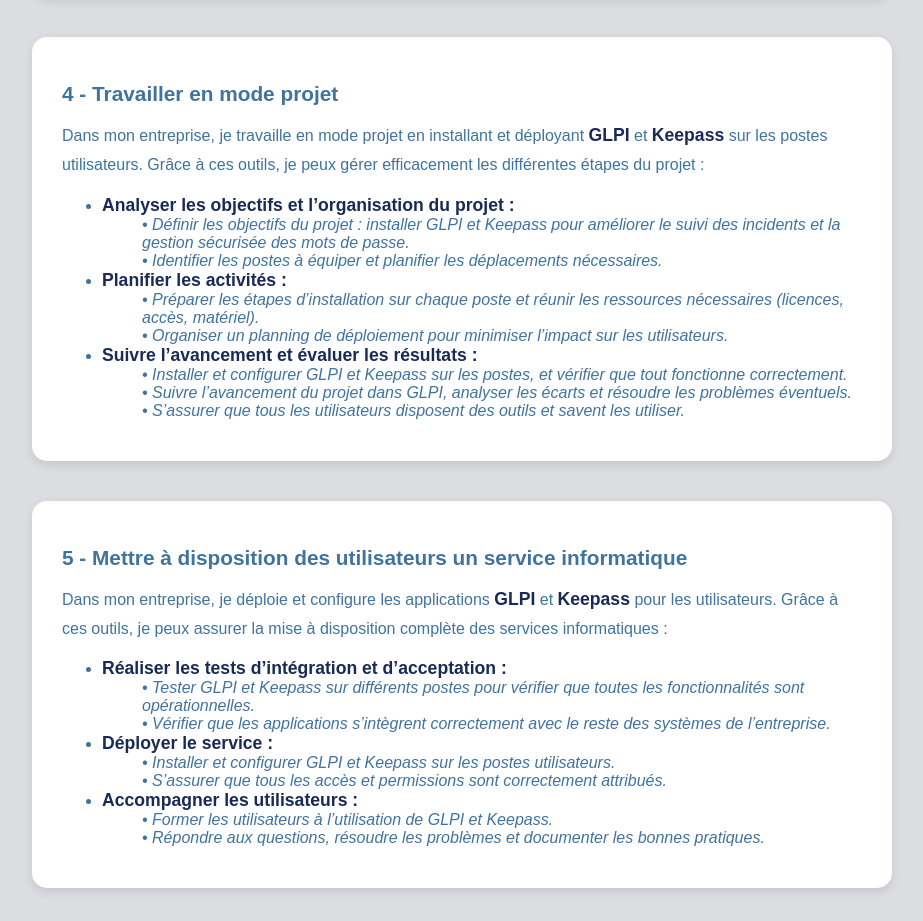
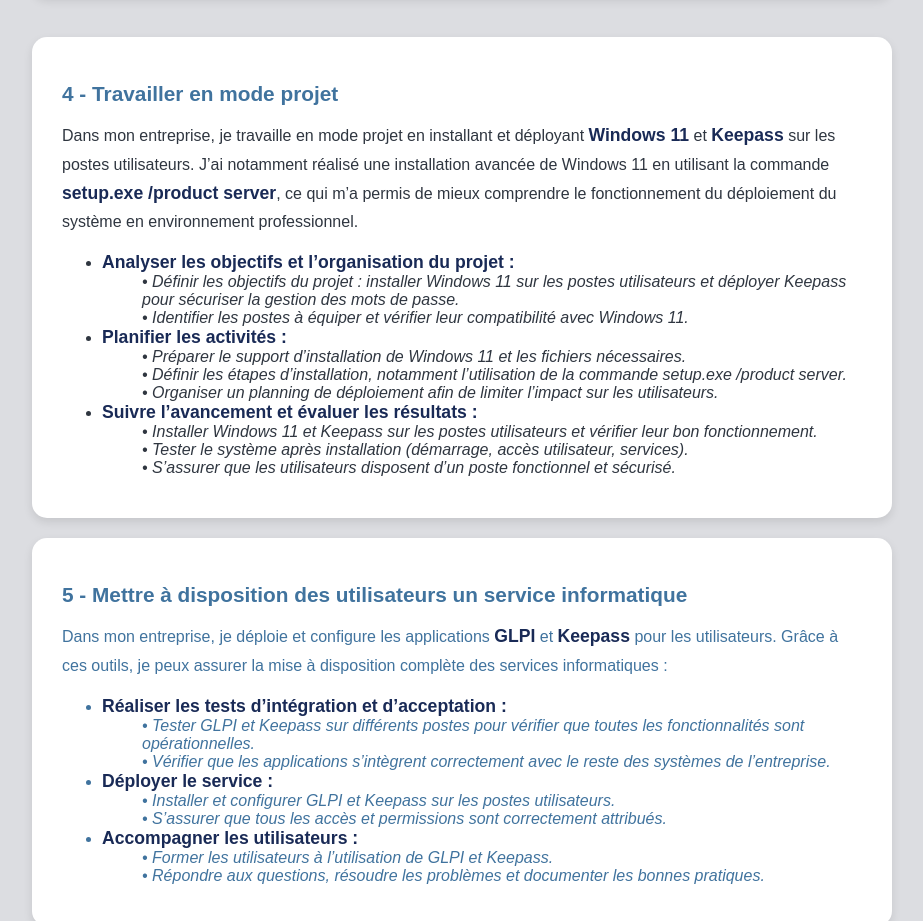
Before and after one commit to terguez/portfolio-bts, a plain HTML site: page index.html in a window 1280 px wide. Shown: the part 3077-3998 px from the top of the page, without its empty margins (178-1101 px from the left). Drawn offline with Linux system fonts and the light colour scheme.

Commit message:
Update index.html

```diff
--- a/index.html
+++ b/index.html
@@ -390,31 +390,42 @@
 <div class="competence-card">
   <h3>
     <a href="projet.html" style="text-decoration:none; color:#40739e;">
-          4 - Travailler en mode projet</h3>
+      4 - Travailler en mode projet
+    </a>
+  </h3>
+
   <p>
-          Dans mon entreprise, je travaille en mode projet en installant et déployant <strong>GLPI</strong> et <strong>Keepass</strong> sur les postes utilisateurs. Grâce à ces outils, je peux gérer efficacement les différentes étapes du projet :
+    Dans mon entreprise, je travaille en mode projet en installant et déployant
+    <strong>Windows 11</strong> et <strong>Keepass</strong> sur les postes utilisateurs.
+    J’ai notamment réalisé une installation avancée de Windows 11 en utilisant la
+    commande <strong>setup.exe /product server</strong>, ce qui m’a permis de mieux
+    comprendre le fonctionnement du déploiement du système en environnement professionnel.
   </p>
+
   <ul class="competence-points">
     <li>
       <strong>Analyser les objectifs et l’organisation du projet :</strong>
       <ul>
-              <em>• Définir les objectifs du projet : installer GLPI et Keepass pour améliorer le suivi des incidents et la gestion sécurisée des mots de passe.</em><br>
-              <em>• Identifier les postes à équiper et planifier les déplacements nécessaires.</em>
+        <em>• Définir les objectifs du projet : installer Windows 11 sur les postes utilisateurs et déployer Keepass pour sécuriser la gestion des mots de passe.</em><br>
+        <em>• Identifier les postes à équiper et vérifier leur compatibilité avec Windows 11.</em>
       </ul>
     </li>
+
     <li>
       <strong>Planifier les activités :</strong>
       <ul>
-              <em>• Préparer les étapes d’installation sur chaque poste et réunir les ressources nécessaires (licences, accès, matériel).</em><br>
-              <em>• Organiser un planning de déploiement pour minimiser l’impact sur les utilisateurs.</em>
+        <em>• Préparer le support d’installation de Windows 11 et les fichiers nécessaires.</em><br>
+        <em>• Définir les étapes d’installation, notamment l’utilisation de la commande setup.exe /product server.</em><br>
+        <em>• Organiser un planning de déploiement afin de limiter l’impact sur les utilisateurs.</em>
       </ul>
     </li>
+
     <li>
       <strong>Suivre l’avancement et évaluer les résultats :</strong>
       <ul>
-              <em>• Installer et configurer GLPI et Keepass sur les postes, et vérifier que tout fonctionne correctement.</em><br>
-              <em>• Suivre l’avancement du projet dans GLPI, analyser les écarts et résoudre les problèmes éventuels.</em><br>
-              <em>• S’assurer que tous les utilisateurs disposent des outils et savent les utiliser.</em>
+        <em>• Installer Windows 11 et Keepass sur les postes utilisateurs et vérifier leur bon fonctionnement.</em><br>
+        <em>• Tester le système après installation (démarrage, accès utilisateur, services).</em><br>
+        <em>• S’assurer que les utilisateurs disposent d’un poste fonctionnel et sécurisé.</em>
       </ul>
     </li>
   </ul>
```
Lines whose indentation alone changed are shown as unchanged.
